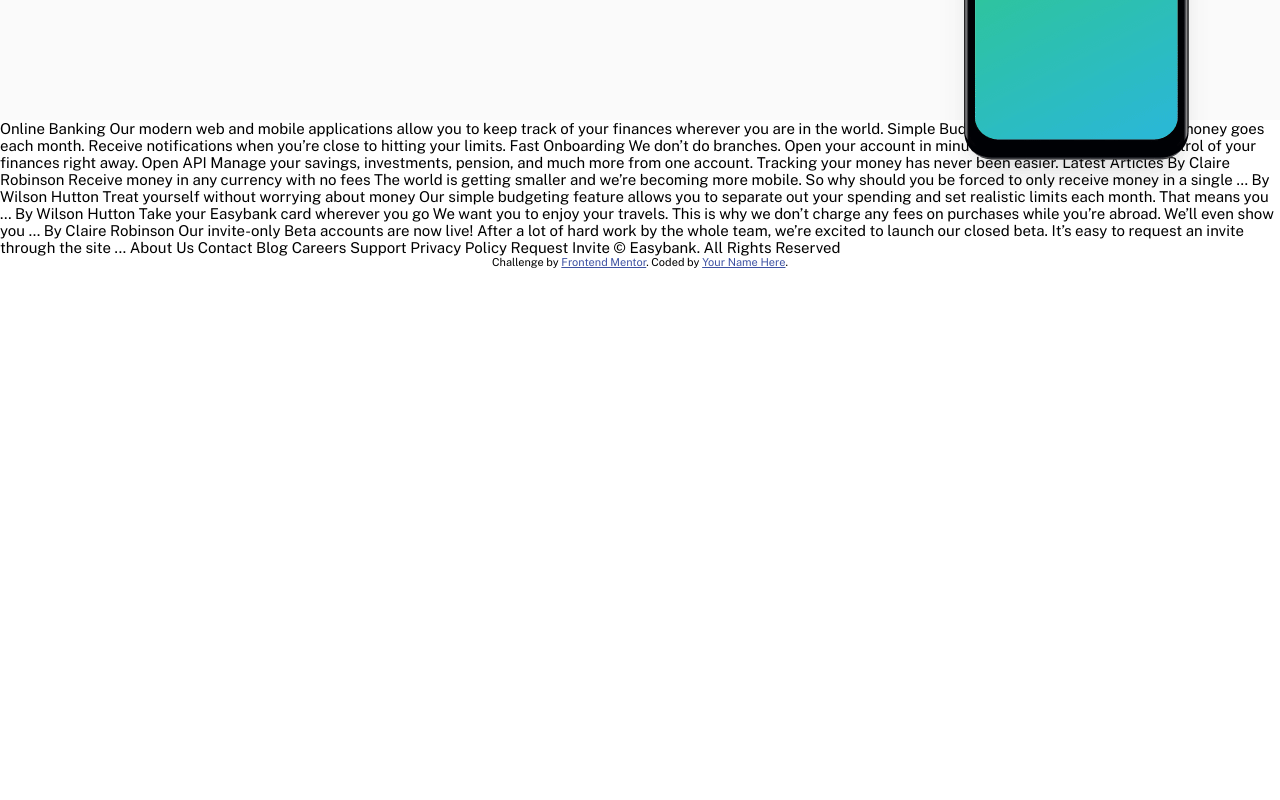
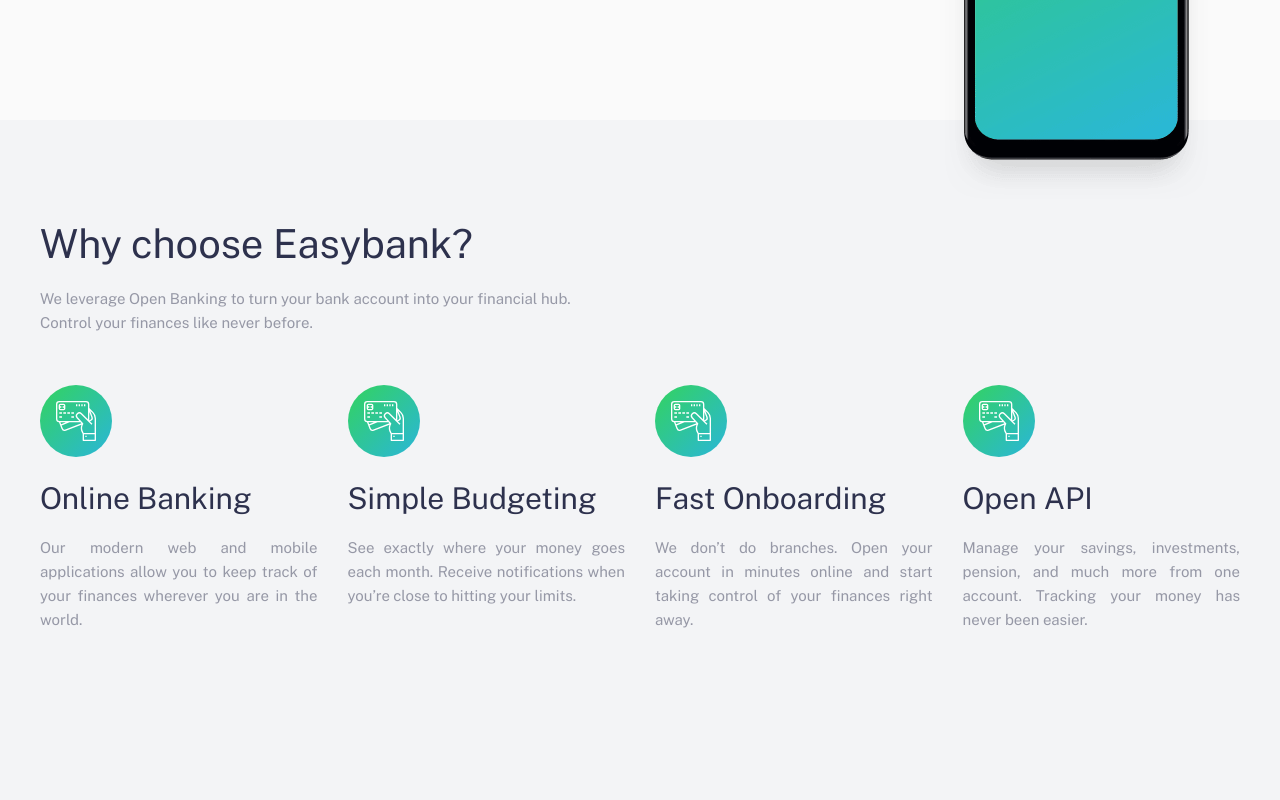
Before and after one commit to mohasin-hossain/easybank-frontendmentor, a plain HTML site: page index.html in a window 1280 px wide. Shown: the part 680-1480 px from the top of the page. Before the commit the page ends 948 px from the top, so only its background shows below. Drawn offline with nearby package versions, Linux system fonts and the light colour scheme.

Commit message:
Features

```diff
--- a/index.html
+++ b/index.html
@@ -76,27 +76,57 @@
       </div>
     </header>
 
-
-
-
-
-
-
-  Online Banking
+  <!-- FEATURES -->
+  <section class="features">
+    <div class="container">
+      <div class="features__details">
+        <h2 class="heading-2">Why choose Easybank?</h2>
+        <p class="paragraph-1">We leverage Open Banking to turn your bank account into your financial hub. Control your finances like never before.</p>
+      </div>
+      <div class="features__container">
+        <div class="features__card">
+          <div class="features__card__icon">
+            <img src="images/icon-online.svg" alt="">
+          </div>
+          <h3 class="heading-3">Online Banking</h3>
+          <p class="paragraph-1">
             Our modern web and mobile applications allow you to keep track of your finances
             wherever you are in the world.
-
-  Simple Budgeting
+          </p>
+        </div>
+        <div class="features__card">
+          <div class="features__card__icon">
+            <img src="images/icon-online.svg" alt="">
+          </div>
+          <h3 class="heading-3">Simple Budgeting</h3>
+          <p class="paragraph-1">
             See exactly where your money goes each month. Receive notifications when you’re
             close to hitting your limits.
-
-  Fast Onboarding
+          </p>
+        </div>
+        <div class="features__card">
+          <div class="features__card__icon">
+            <img src="images/icon-online.svg" alt="">
+          </div>
+          <h3 class="heading-3">Fast Onboarding</h3>
+          <p class="paragraph-1">
             We don’t do branches. Open your account in minutes online and start taking control
             of your finances right away.
-
-  Open API
+          </p>
+        </div>
+        <div class="features__card">
+          <div class="features__card__icon">
+            <img src="images/icon-online.svg" alt="">
+          </div>
+          <h3 class="heading-3">Open API</h3>
+          <p class="paragraph-1">
             Manage your savings, investments, pension, and much more from one account. Tracking
             your money has never been easier.
+          </p>
+        </div>
+      </div>
+    </div>
+  </section>
 
 
 
--- a/sass/abstracts/_typography.scss
+++ b/sass/abstracts/_typography.scss
@@ -19,11 +19,7 @@
 
 .heading-2 {
   @extend %heading;
-  font-size: 5rem;
-
-  @include respond(tab-land) {
-    font-size: 4rem;
-  }
+  font-size: 4rem;
 
   @include respond(tab-land) {
     font-size: 3rem;
@@ -33,6 +29,10 @@
 .heading-3 {
   @extend %heading;
   font-size: 3rem;
+
+  @include respond(tab-land) {
+    font-size: 2.5rem
+  }
 }
 
 .paragraph-1 {
--- a/sass/layout/_features.scss
+++ b/sass/layout/_features.scss
@@ -0,0 +1,40 @@
+.features {
+  padding: 10rem 0;
+  background-color: $LightGrayishBlue;
+  min-height: 100vh;
+
+  &__details {
+    width: 45%;
+
+    & p {
+      padding-top: 2rem;
+    }
+
+    @include respond(tab-land) {
+      width: 100%;
+    }
+
+    @include respond(small-phone) {
+      text-align: center;
+    }
+  }
+
+  &__container {
+    margin-top: 5rem;
+    display: grid;
+    grid-template-columns: repeat(auto-fill, minmax(25rem, 1fr));
+    gap: 3rem;
+  }
+
+  &__card {
+    text-align: justify;
+
+    @include respond(small-phone) {
+      text-align: center;
+    }
+
+    & h3 {
+      padding: 2rem 0;
+    }
+  }
+}
```
Also changed, not shown: sass/main.css, 1 other file. Lines whose indentation alone changed are shown as unchanged.
